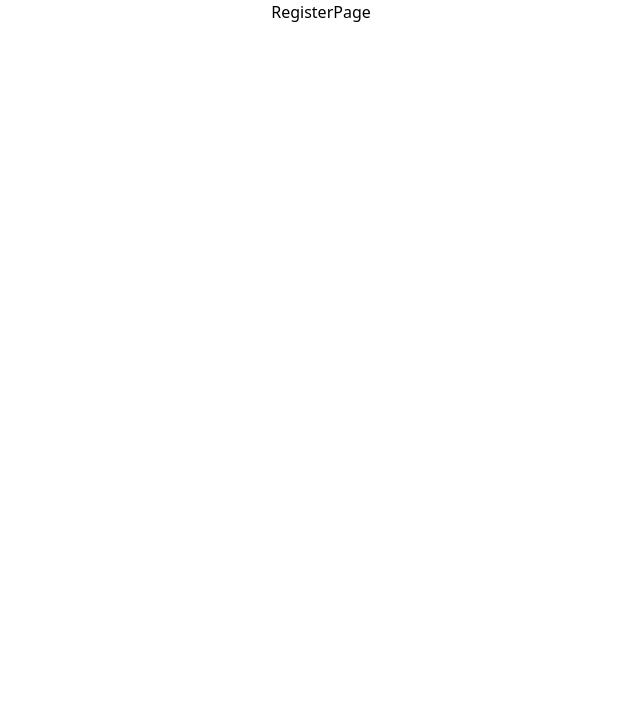
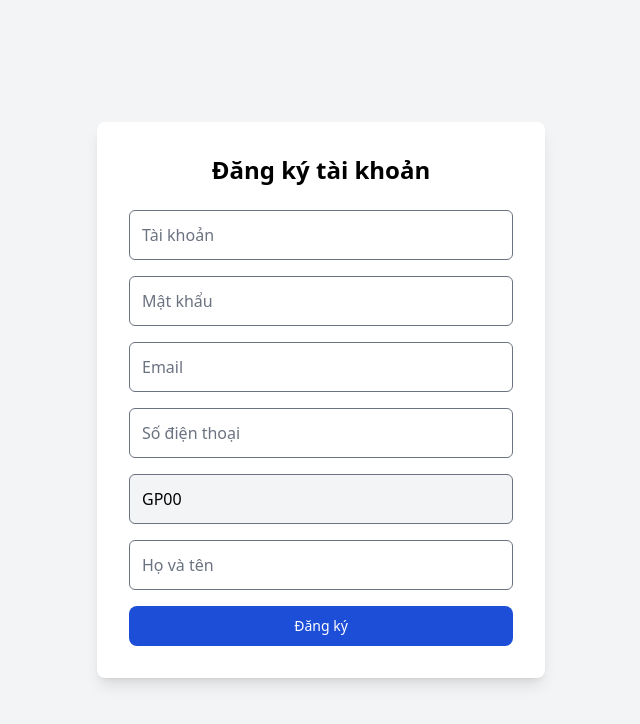
Before and after one commit to Junthh/Capstone_React, a React (Vite) app: page /register in a window 1280 px wide. Shown: the top 724 px of the page, without its empty margins (319-959 px from the left). Built offline with nearby package versions, Linux system fonts and the light colour scheme.

Commit message:
up 22:25 12/08"

```diff
--- a/package.json
+++ b/package.json
@@ -22,6 +22,7 @@
     "react-hook-form": "^7.62.0",
     "react-redux": "^9.2.0",
     "react-router-dom": "^7.7.1",
+    "react-toastify": "^11.0.5",
     "tailwindcss": "^4.1.11",
     "zod": "^4.0.15"
   },
--- a/src/pages/AdminTemplate/index.jsx
+++ b/src/pages/AdminTemplate/index.jsx
@@ -8,6 +8,10 @@ export default function AdminTemplate() {
 
   if (!user) {
     return <Navigate to="/login" replace />;
+  }
+
+  if (user.maLoaiNguoiDung !== "QuanTri") {
+    return <Navigate to="/" replace />;
   }
 
   return (
--- a/src/pages/HomeTemplate/LoginPage/index.jsx
+++ b/src/pages/HomeTemplate/LoginPage/index.jsx
@@ -1,12 +1,14 @@
-import React from "react";
-import z from "zod";
+import React, { useState, useEffect } from "react";
+import { z } from "zod";
+import { zodResolver } from "@hookform/resolvers/zod";
 import { useForm } from "react-hook-form";
-import { useNavigate, Navigate } from "react-router-dom";
+import { useNavigate } from "react-router-dom";
 import { useDispatch } from "react-redux";
 import { useMutation } from "@tanstack/react-query";
 import { loginApi } from "../../../services/auth.api";
 import { setUser } from "../../../store/auth.slice";
 
+// Schema validate
 const schema = z.object({
   taiKhoan: z.string().min(1, "Tài khoản không được để trống"),
   matKhau: z.string().min(1, "Mật khẩu không được để trống"),
@@ -16,45 +18,56 @@ export default function LoginPage() {
   const navigate = useNavigate();
   const dispatch = useDispatch();
 
+  const [message, setMessage] = useState("");
+  const [messageType, setMessageType] = useState("");
+  const [countdown, setCountdown] = useState(null);
+
   const { mutate: handleLogin, isPending } = useMutation({
     mutationFn: loginApi,
-
-    // return từ api trả về cái gì thì onSuccess nhận về cái đó
     onSuccess: (user) => {
-      // nếu k có user sẽ k làm gì hết
       if (!user) return;
-      // Lưu local storage
+      // lưu local storage
       localStorage.setItem("user", JSON.stringify(user));
-      // Lưu lên store để chia sẽ dữ liệu với các component khác
       dispatch(setUser(user));
 
-      navigate(user.maLoaiNguoiDung === "QuanTri" ? "/admin/dashboard" : "/");
+      setCountdown(2);
+      setMessageType("success");
+      setMessage(`Đăng nhập thành công! Chuyển trang sau 2 giây...`);
+
+      let timeLeft = 2;
+      const timer = setInterval(() => {
+        timeLeft -= 1;
+        setCountdown(timeLeft);
+        setMessage(`Đăng nhập thành công! Chuyển trang sau ${timeLeft} giây...`);
+        if (timeLeft <= 0) {
+          clearInterval(timer);
+          navigate(user.maLoaiNguoiDung === "QuanTri" ? "/admin/dashboard" : "/");
+        }
+      }, 1000);
     },
     onError: () => {
-      alert("login failed");
+      setMessage("Sai tài khoản hoặc mật khẩu!");
+      setMessageType("error");
     },
   });
 
-  const { register, handleSubmit } = useForm({
+  const {
+    register,
+    handleSubmit,
+    formState: { errors },
+  } = useForm({
     defaultValues: {
       taiKhoan: "",
       matKhau: "",
     },
+    resolver: zodResolver(schema),
   });
 
   const onSubmit = (data) => {
+    setMessage("");
+    setCountdown(null);
     handleLogin(data);
   };
-
-  // Nếu đã login thì redirect
-  const user = JSON.parse(localStorage.getItem("user"));
-  if (user && user.maLoaiNguoiDung === "QuanTri") {
-    return <Navigate to="/admin/dashboard" />;
-  }
-
-  if (user && user.maLoaiNguoiDung !== "QuanTri") {
-    return <Navigate to="/" />;
-  }
 
   return (
     <section className="bg-gray-100 min-h-screen w-full flex items-center justify-center">
@@ -62,27 +75,46 @@ export default function LoginPage() {
         <div className="text-center mb-6">
           <h1 className="text-3xl font-bold text-gray-800">Đăng nhập</h1>
         </div>
+        {message && (
+          <div
+            className={`mb-4 p-3 rounded-md text-center font-medium ${
+              messageType === "success"
+                ? "bg-green-100 text-green-700 border border-green-300"
+                : "bg-red-100 text-red-700 border border-red-300"
+            }`}
+          >
+            {message}
+          </div>
+        )}
         <form onSubmit={handleSubmit(onSubmit)} className="space-y-5">
           <div>
             <input
               id="taiKhoan"
-              name="taiKhoan"
               className="bg-gray-50 border border-gray-300 text-gray-900 text-sm rounded-md
                          focus:ring-blue-500 focus:border-blue-500 block w-full p-2.5"
               placeholder="Tên đăng nhập"
               {...register("taiKhoan")}
             />
+            {errors.taiKhoan && (
+              <p className="text-red-500 text-sm mt-1">
+                {errors.taiKhoan.message}
+              </p>
+            )}
           </div>
           <div>
             <input
               type="password"
               id="matKhau"
-              name="matKhau"
               className="bg-gray-50 border border-gray-300 text-gray-900 text-sm rounded-md
                          focus:ring-blue-500 focus:border-blue-500 block w-full p-2.5"
               placeholder="Mật khẩu"
               {...register("matKhau")}
             />
+            {errors.matKhau && (
+              <p className="text-red-500 text-sm mt-1">
+                {errors.matKhau.message}
+              </p>
+            )}
           </div>
           <div className="flex items-center justify-between text-sm">
             <a href="/" className="text-blue-600 hover:underline">
@@ -98,7 +130,7 @@ export default function LoginPage() {
                        px-5 py-2.5 text-center"
             disabled={isPending}
           >
-            {isPending ? "Dang dang nhap..." : "dang nhap"}
+            {isPending ? "Đang đăng nhập..." : "Đăng nhập"}
           </button>
           <p className="text-sm text-center text-gray-500">
             Chưa có tài khoản?{" "}
--- a/src/pages/HomeTemplate/RegisterPage/index.jsx
+++ b/src/pages/HomeTemplate/RegisterPage/index.jsx
@@ -1,7 +1,125 @@
-import React from 'react'
+import React, { useState } from "react";
+import { useNavigate } from "react-router-dom";
+import { registerApi } from "../../../services/auth.api";
 
 export default function RegisterPage() {
+  const navigate = useNavigate();
+  const [formValues, setFormValues] = useState({
+    taiKhoan: "",
+    matKhau: "",
+    email: "",
+    soDt: "",
+    maNhom: "GP00",
+    hoTen: "",
+  });
+  const [message, setMessage] = useState("");
+  const [messageType, setMessageType] = useState("");
+
+  const handleChange = (e) => {
+    const { name, value } = e.target;
+    setFormValues({
+      ...formValues,
+      [name]: value,
+    });
+  };
+
+  const handleSubmit = async (e) => {
+    e.preventDefault();
+    try {
+      await registerApi(formValues);
+      setMessage("Đăng ký thành công! Sẽ chuyển đến trang đăng nhập...");
+      setMessageType("success");
+      setTimeout(() => {
+        navigate("/login");
+      }, 1500);
+
+    } catch (error) {
+      setMessage(error.message);
+      setMessageType("error");
+    }
+  };
+
   return (
-    <div>RegisterPage</div>
-  )
+    <div className="min-h-screen flex items-center justify-center bg-gray-100">
+      <div className="bg-white shadow-lg rounded-lg p-8 w-full max-w-md">
+        <h2 className="text-2xl font-bold mb-6 text-center">Đăng ký tài khoản</h2>
+
+        {message && (
+          <div
+            className={`mb-4 p-3 rounded-md text-center font-medium ${
+              messageType === "success"
+                ? "bg-green-100 text-green-700"
+                : "bg-red-100 text-red-700"
+            }`}
+          >
+            {message}
+          </div>
+        )}
+
+        <form onSubmit={handleSubmit} className="space-y-4">
+          <input
+            type="text"
+            name="taiKhoan"
+            placeholder="Tài khoản"
+            value={formValues.taiKhoan}
+            onChange={handleChange}
+            className="w-full p-3 border rounded-md"
+            required
+          />
+          <input
+            type="password"
+            name="matKhau"
+            placeholder="Mật khẩu"
+            value={formValues.matKhau}
+            onChange={handleChange}
+            className="w-full p-3 border rounded-md"
+            required
+          />
+          <input
+            type="email"
+            name="email"
+            placeholder="Email"
+            value={formValues.email}
+            onChange={handleChange}
+            className="w-full p-3 border rounded-md"
+            required
+          />
+          <input
+            type="text"
+            name="soDt"
+            placeholder="Số điện thoại"
+            value={formValues.soDt}
+            onChange={handleChange}
+            className="w-full p-3 border rounded-md"
+            required
+          />
+          <input
+            type="text"
+            name="maNhom"
+            value={formValues.maNhom}
+            readOnly
+            className="w-full p-3 border rounded-md bg-gray-100 cursor-not-allowed"
+          />
+          <input
+            type="text"
+            name="hoTen"
+            placeholder="Họ và tên"
+            value={formValues.hoTen}
+            onChange={handleChange}
+            className="w-full p-3 border rounded-md"
+            required
+          />
+
+          <button
+            type="submit"
+            className="w-full text-white bg-blue-700 hover:bg-blue-800 focus:ring-4
+                       focus:outline-none focus:ring-blue-300 font-medium rounded-lg text-sm
+                       px-5 py-2.5 text-center"
+          >
+            Đăng ký
+          </button>
+        </form>
+      </div>
+    </div>
+  );
 }
--- a/src/services/auth.api.js
+++ b/src/services/auth.api.js
@@ -1,11 +1,27 @@
-import api from "./api"
+import api from "./api";
 
 export const loginApi = async (values) => {
-    try {
-        const response = await api.post("/QuanLyNguoiDung/DangNhap", values);
-        // Values: {taiKhoang: "", matKhau: ""}
-        return response.data.content
-    } catch (error) {
-        console.log(error, error)
-    }
-}
+  try {
+    const response = await api.post("/QuanLyNguoiDung/DangNhap", values);
+    return response.data.content;
+  } catch (error) {
+    const message =
+      error.response?.data?.content ||
+      error.response?.data?.message ||
+      "Sai tài khoản hoặc mật khẩu!"
+    throw new Error(message);
+  }
+};
+
+export const registerApi = async (values) => {
+  try {
+    const response = await api.post("/QuanLyNguoiDung/DangKy", values);
+    return response.data.content;
+  } catch (error) {
+    const message =
+      error.response?.data?.content ||
+      error.response?.data?.message ||
+      "Đăng ký thất bại!";
+    throw new Error(message);
+  }
+};
```
Also changed, not shown: src/pages/HomeTemplate/_components/Header/index.jsx (+25 -21 lines), 1 other file (tests, documents, lock files or other folders).
